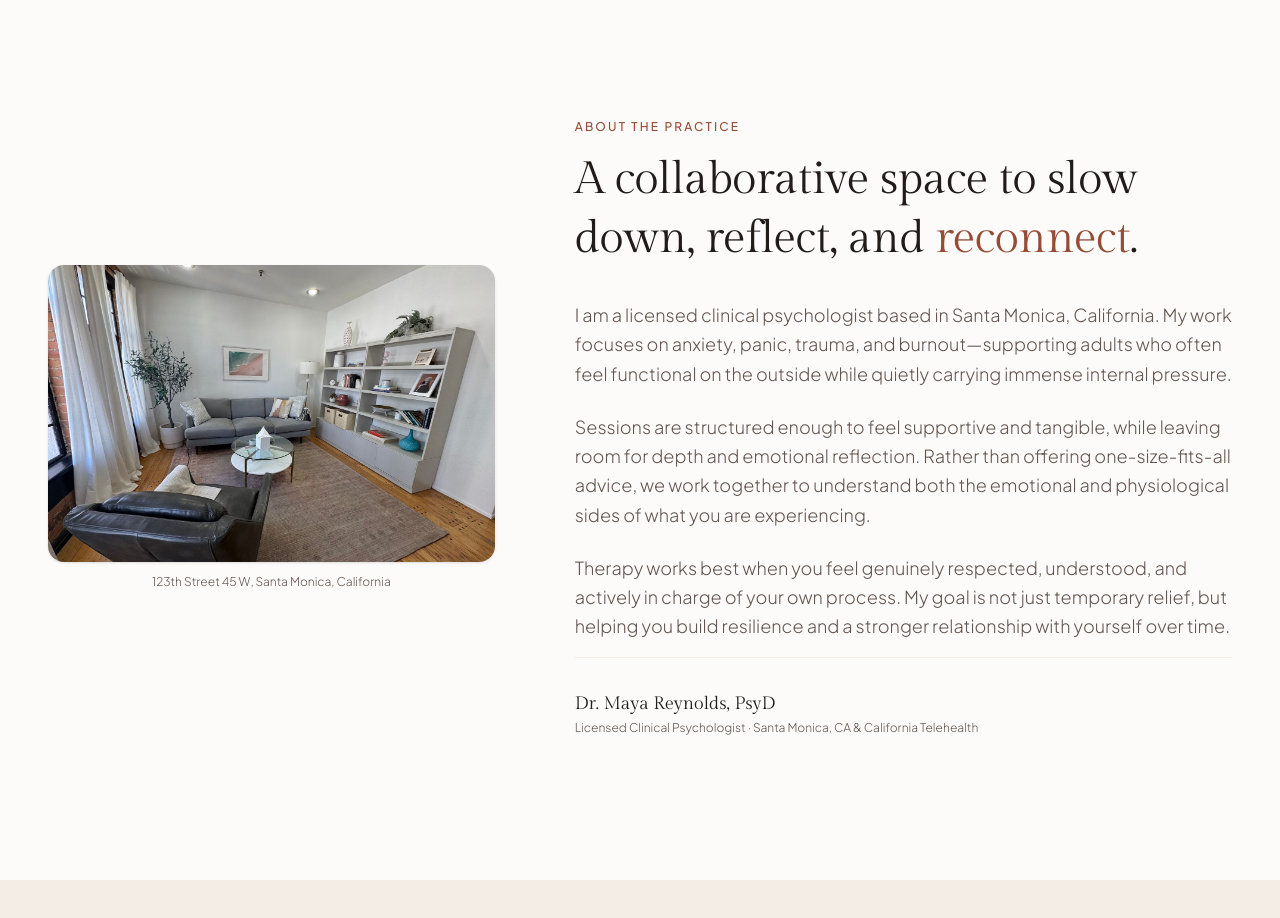
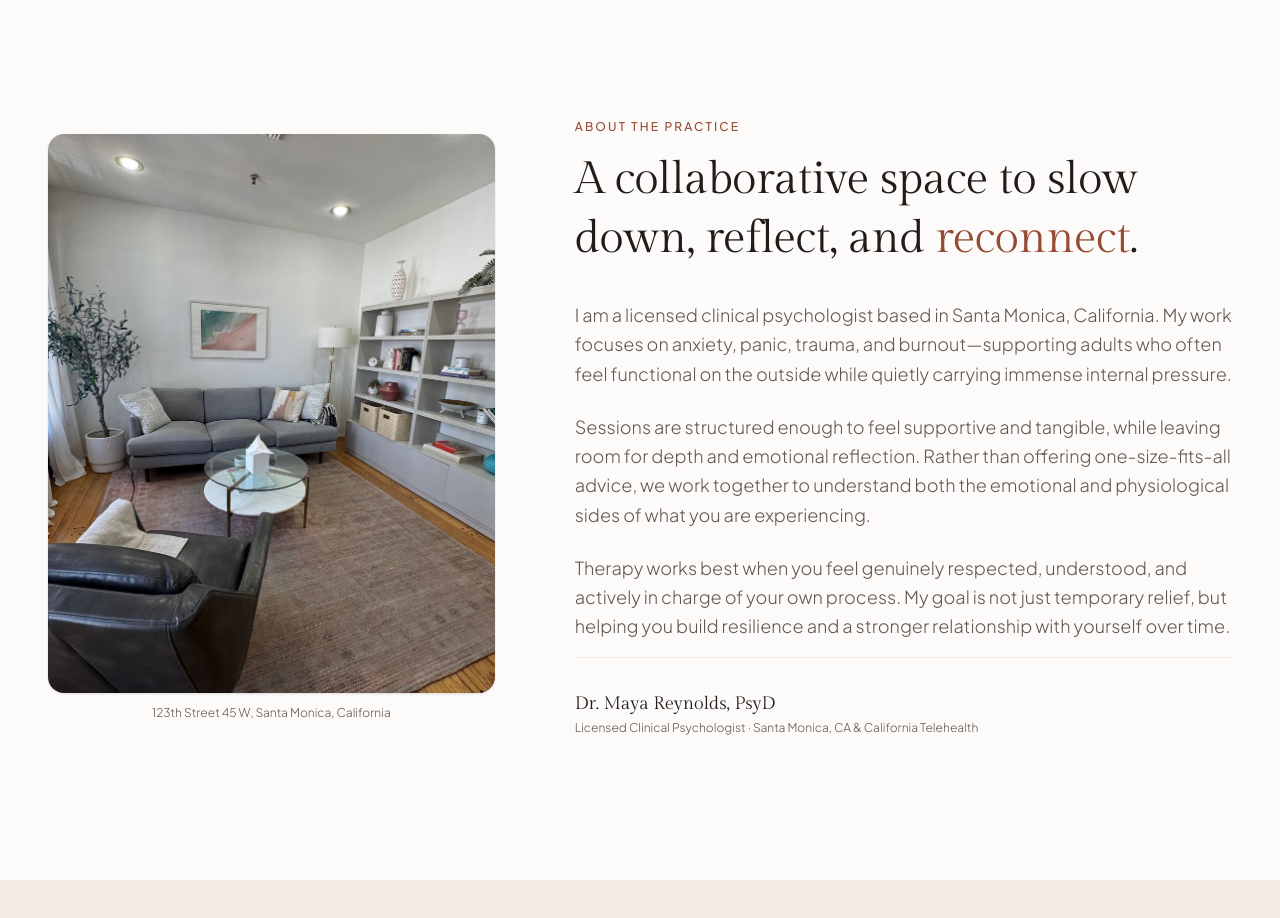
Before and after one commit to sarabjxt/gmt-assignment, a Next.js app: page / in a window 1280 px wide. Shown: the part 1740-2658 px from the top of the page. Built offline with nearby package versions, Linux system fonts and the light colour scheme.

Commit message:
fix: about section image aspect ratio

```diff
--- a/components/homepage/who-we-help-section.tsx
+++ b/components/homepage/who-we-help-section.tsx
@@ -11,7 +11,7 @@ export function WhoWeHelpSection() {
         <div className="grid grid-cols-1 lg:grid-cols-12 gap-16 lg:gap-20 items-center">
           {/* Left Column: Authentic Sunlit Office Imagery */}
           <div className="lg:col-span-5 order-2 lg:order-1">
-            <div className="relative aspect-[3/2] max-h-[600px] w-full rounded-2xl overflow-hidden shadow-sm bg-secondary/30">
+            <div className="relative aspect-[3/2] lg:aspect-[4/5] w-full rounded-2xl overflow-hidden shadow-sm bg-secondary/30">
               <Image
                 src="/images/office-2.jpg"
                 alt="Dr. Maya Reynolds serene Santa Monica office with natural sunlight and plants"
```
